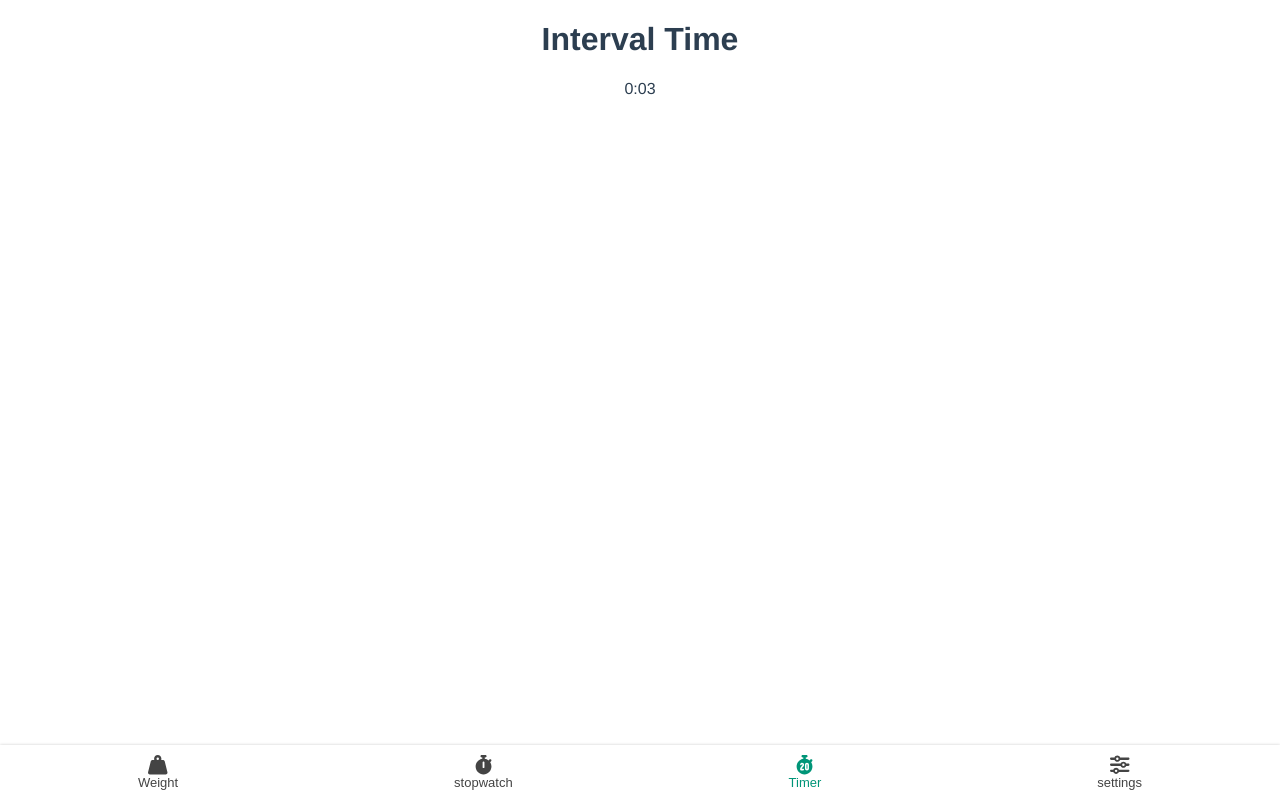
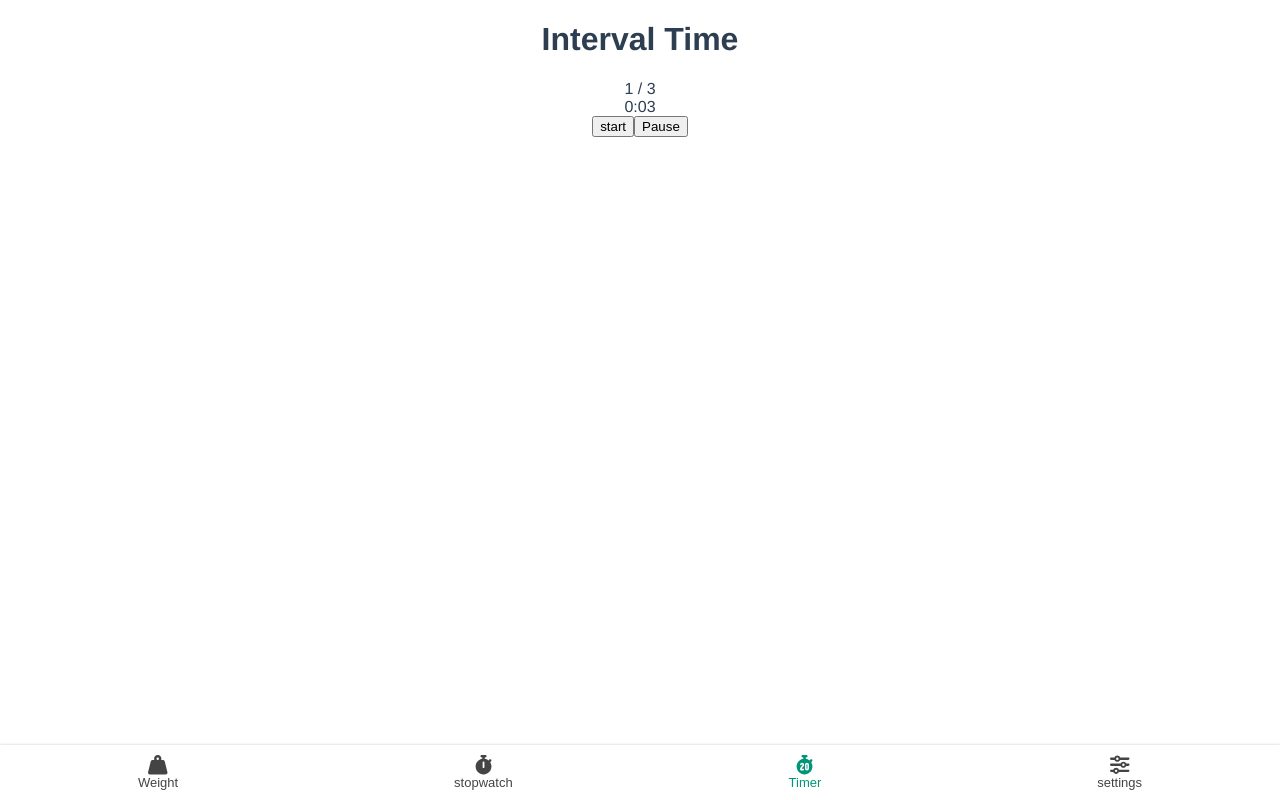
Before and after one commit to ThibaudTurlan/app_weight_calculator, a Vue app: page /timer in a window 1280 px wide. Both pictures are taken after a click on the button "start". Built offline with nearby package versions, Linux system fonts and the light colour scheme.

Commit message:
feat: btn pause and start in work

```diff
--- a/src/components/TimerInterval.vue
+++ b/src/components/TimerInterval.vue
@@ -25,12 +25,17 @@
             <button type="button" class="btn-start" @click="startClock">start</button>
         </div>
         <main v-if="!isActive">
+            <div class="round-score">
+                {{ this.roundsLeft }} / {{ this.totalRounds }}
+            </div>
             <div class="work-time" v-if="!breakRunning">
                 {{ this.formatTime(this.workTime) }}
             </div>
             <div class="break-time" v-if="breakRunning">
                 {{ this.formatTime(this.breakTime) }}
             </div>
+            <button type="button" class="btn-start" @click="startClock">start</button>
+            <button @click="pauseClock">Pause</button>
         </main>
 
     </div>
@@ -136,16 +141,14 @@ export default {
                 clearInterval(this.workInterval);
             } else {
                 this.breakRunning = false;
-                clearInterval(this.breakInterval)
+                clearInterval(this.breakInterval);
             }
         },
-        countDownTimer(value) {
-            console.log(value);
-            if(value > 0) {
-                setTimeout(() => {
-                    value -= 1;
-                    this.countDownTimer()
-                }, 1000);
+        pauseClock(){
+            if(this.workRunning){
+                clearInterval(this.workInterval);
+            } else if (this.breakRunning){
+                clearInterval(this.breakInterval);
             }
         },
         formatTime: function(time) {
```
